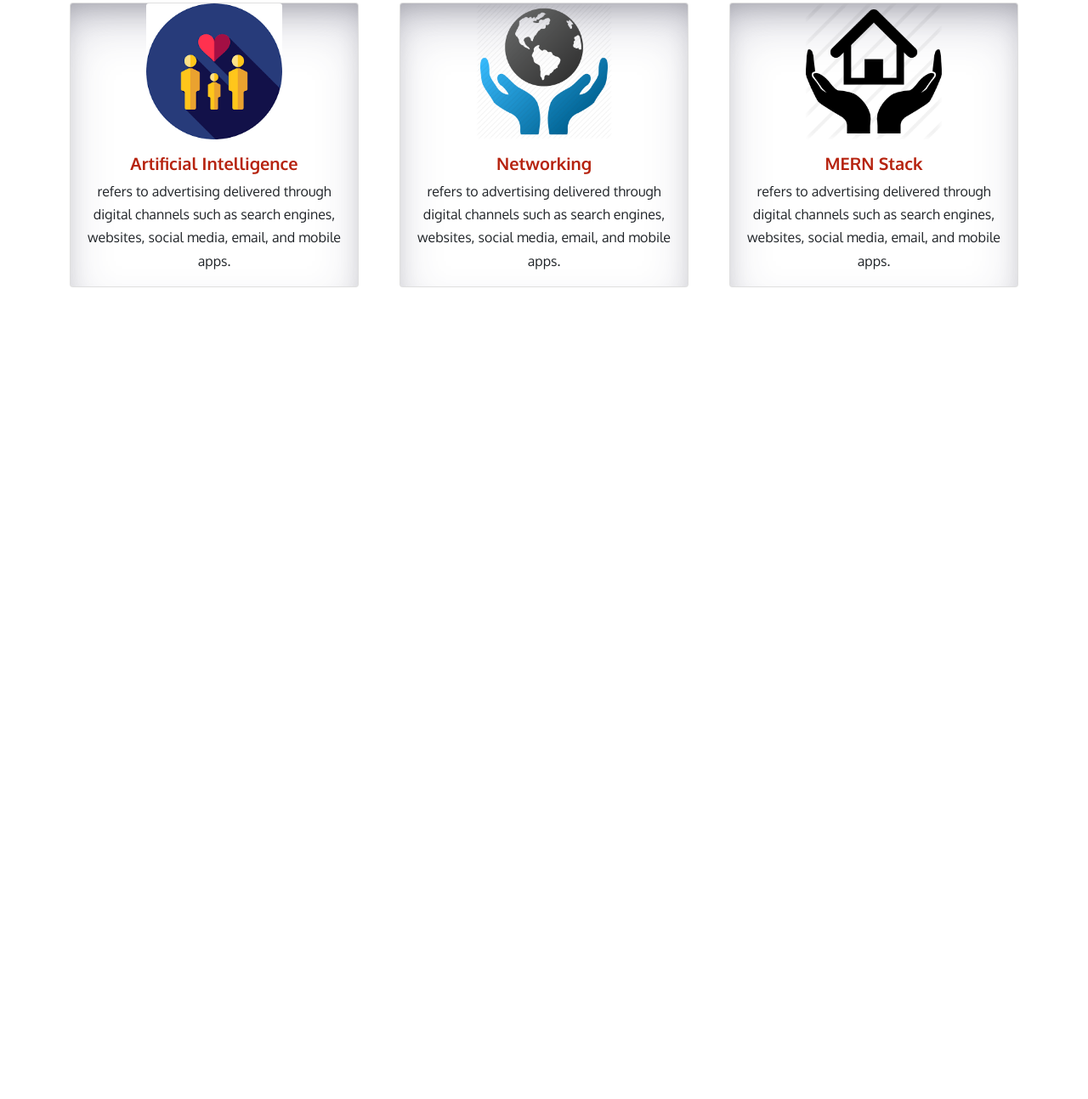
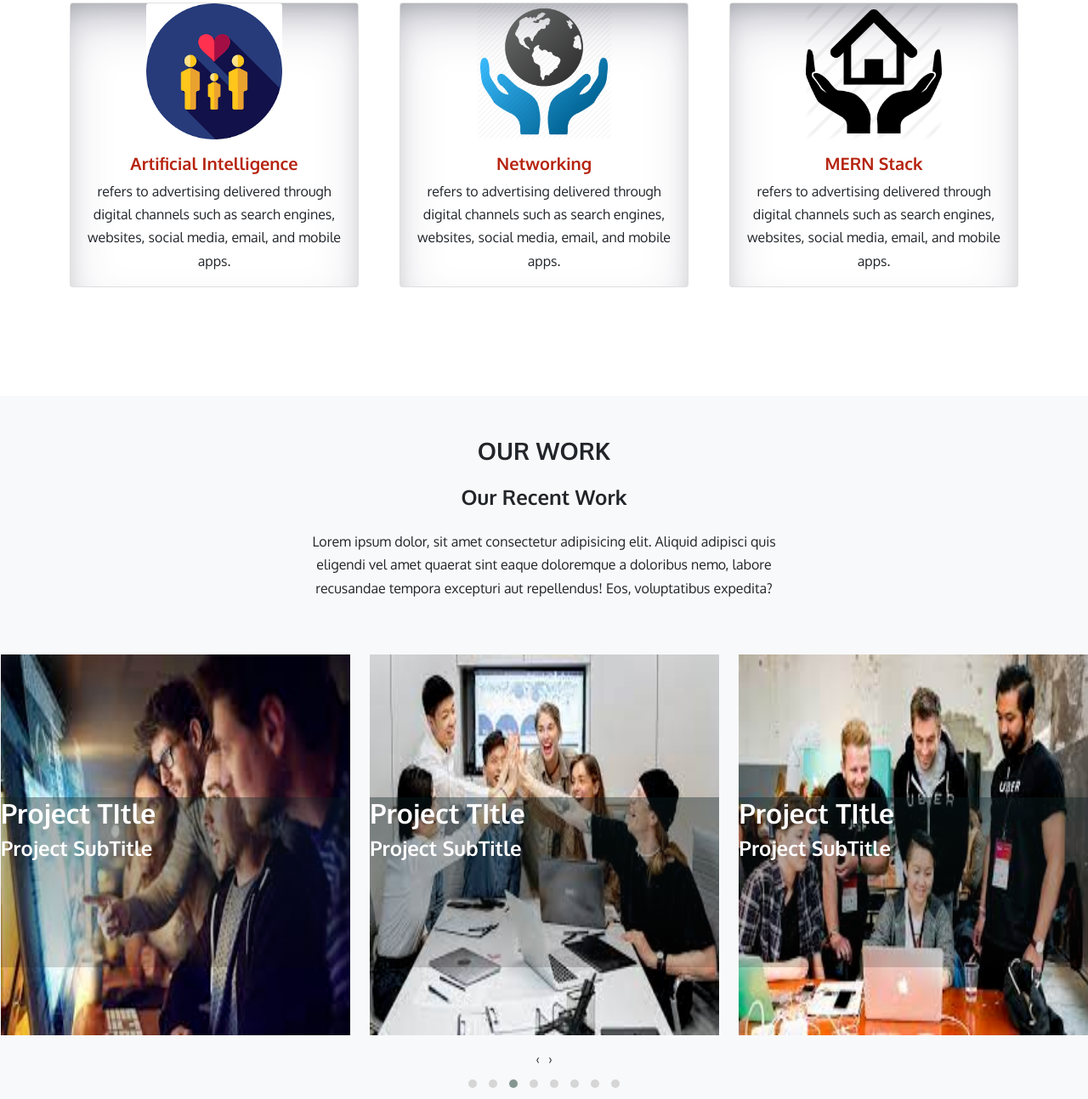
Before and after one commit to YahyaNaeem777/comapany-website-B5, a plain HTML site: page index.html in a window 1280 px wide. Shown: the part 3099-4392 px from the top of the page at 85% size. Before the commit the page ends 3565 px from the top, so only its background shows below. Drawn offline with Linux system fonts and the light colour scheme.

Commit message:
updated files and add work section

```diff
--- a/css/style.css
+++ b/css/style.css
@@ -261,3 +261,18 @@ a{
     text-align: center;
     font-size: 16px;
 }
+/* portfolio */
+
+.portfolio .owl-carousel div img {
+    height: 28rem !important;
+}
+
+.portfolio .owl-carousel div .overlay {
+    width: 100%;
+    height: 200px;
+    position: absolute;
+    left: 0;
+    bottom: 5rem;
+    color: #fff;
+    background: linear-gradient(to top, #0d06052a, #0b1e2162);
+}
--- a/index.html
+++ b/index.html
@@ -264,10 +264,90 @@
             </div>
     </section>
 
+    <!-- PortFolio -->
+
+    <section class="portfolio bg-light">
+        <div class="container">
+            <div class="row">
+                <div class="col-12 d-flex flex-column justify-content-center align-items-center gy-5 my-5">
+                    <h3 class="mb-4">OUR WORK</h3>
+                    <h4 class="mb-4">Our Recent Work</h4>
+                    <p class="w-50 text-center">Lorem ipsum dolor, sit amet consectetur adipisicing elit. Aliquid adipisci
+                        quis eligendi
+                        vel amet
+                        quaerat sint eaque doloremque a doloribus nemo, labore recusandae tempora excepturi aut repellendus!
+                        Eos, voluptatibus expedita?</p>
+                </div>
+            </div>
+        </div>
+
+        <div id="workSlider" class="owl-carousel owl-theme">
+            <div>
+                <img src="./images/carousel1.png" alt="">
+                <div class="overlay">
+                    <h2>Project TItle</h2>
+                    <h4>Project SubTitle</h4>
+                </div>
+
+            </div>
+            <div>
+                <img src="./images/carousel2.png" alt="">
+                <div class="overlay">
+                    <h2>Project TItle</h2>
+                    <h4>Project SubTitle</h4>
+                </div>
+            </div>
+            <div>
+                <img src="./images/carousel3.png" alt="">
+                <div class="overlay">
+                    <h2>Project TItle</h2>
+                    <h4>Project SubTitle</h4>
+                </div>
+            </div>
+            <div>
+                <img src="./images/carousel5.png" alt="">
+                <div class="overlay">
+                    <h2>Project TItle</h2>
+                    <h4>Project SubTitle</h4>
+                </div>
+            </div>
+            <div>
+                <img src="./images/carousel7.png" alt="">
+                <div class="overlay">
+                    <h2>Project TItle</h2>
+                    <h4>Project SubTitle</h4>
+                </div>
+            </div>
+            <div>
+                <img src="./images/carousel8.png" alt="">
+                <div class="overlay">
+                    <h2>Project TItle</h2>
+                    <h4>Project SubTitle</h4>
+                </div>
+            </div>
+            <div>
+                <img src="./images/carousel9.png" alt="">
+                <div class="overlay">
+                    <h2>Project TItle</h2>
+                    <h4>Project SubTitle</h4>
+                </div>
+            </div>
+            <div>
+                <img src="./images/carousel10.png" alt="">
+                <div class="overlay">
+                    <h2>Project TItle</h2>
+                    <h4>Project SubTitle</h4>
+                </div>
+
+
+            </div>
+
+    </section>
 
     <script src="./js/jquery.min.js"></script>
     <script src="./js/bootstrap.bundle.min.js"></script>
     <script src="./js/owl.carousel.min.js"></script>
+    <script src="./js/app.js"></script>
     <!-- <link rel="stylesheet" href="./js/app.js"> -->
 </body>
 
--- a/js/app.js
+++ b/js/app.js
@@ -1,13 +1,23 @@
 $(document).ready(function () {
-  $("#header-wrapper").owlCarousel({
+  $(".owl-carousel").owlCarousel({
     loop: true,
-    margin: 0,
+    margin: 23,
     nav: true,
-    items: 1,
+    items: 3,
+    autoplay: true,
+    autoplayTimeout: 3000,
+    autoplayHoverPause: true,
+    center: true,
     responsive: {
-      0: {},
-      600: {},
-      1000: {},
+      0: {
+        items: 1,
+      },
+      700: {
+        items: 2,
+      },
+      1000: {
+        items: 3,
+      },
     },
   });
 });
```
Also changed, not shown: images/carousel1.png (added), images/carousel10.png (added), images/carousel2.png (added), images/carousel3.png (added), images/carousel4.png (added), images/carousel5.png (added), images/carousel7.png (added), images/carousel8.png (added), images/carousel9.png (added).
